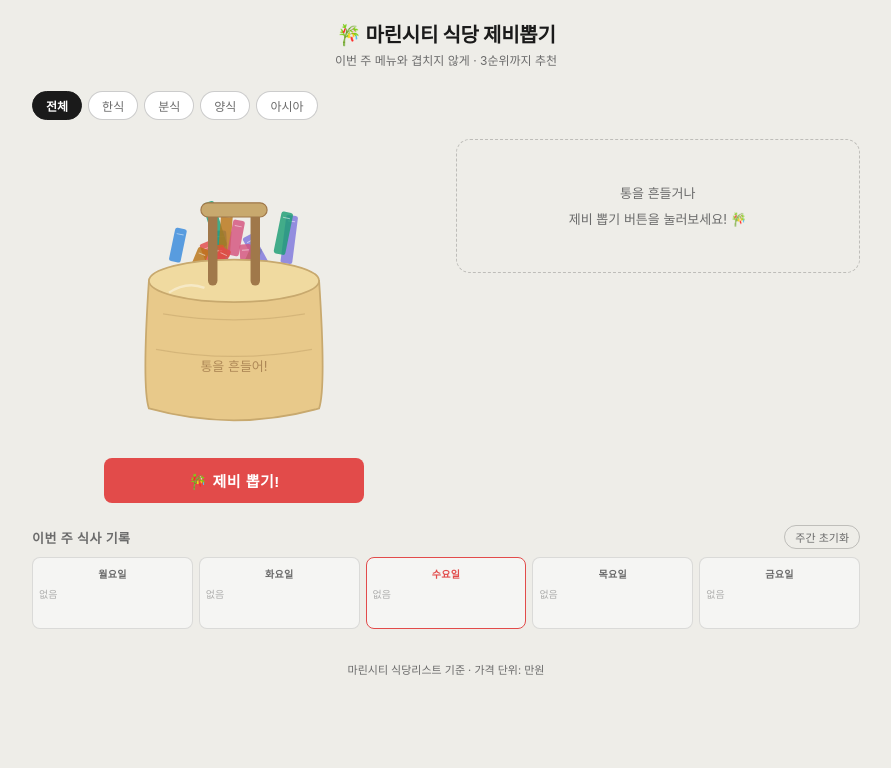
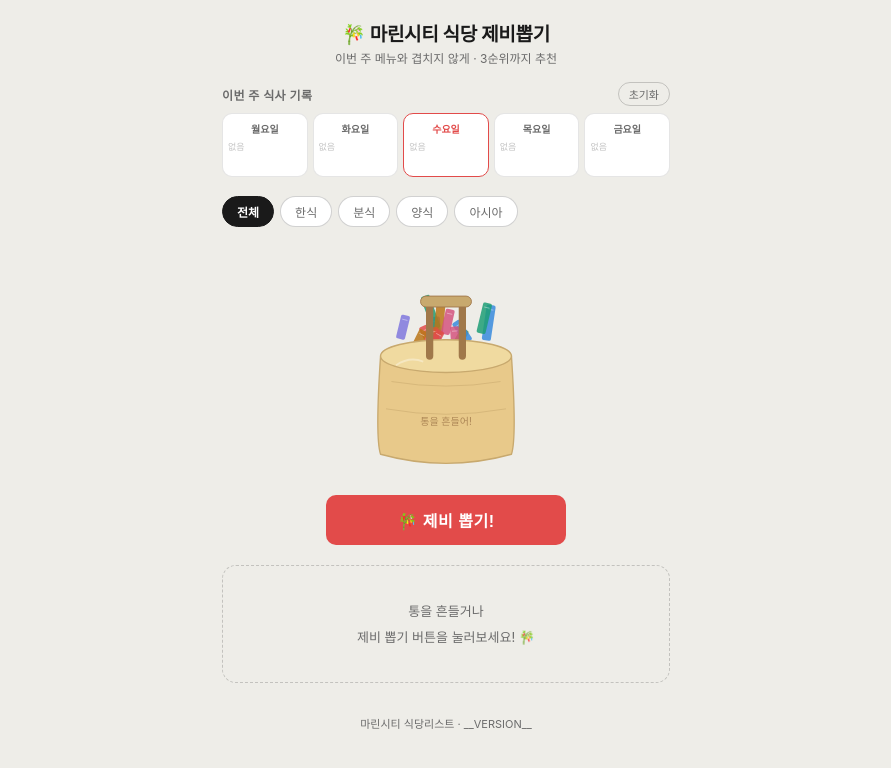
Before and after one commit to sundc753-byte/kobcmenu, a plain HTML site: page index.html in a window 1280 px wide. Shown: the whole page, without its empty margins (194-1085 px from the left). Drawn offline with Linux system fonts and the light colour scheme.

Commit message:
Update index.html

```diff
--- a/index.html
+++ b/index.html
@@ -4,107 +4,126 @@
   <meta charset="UTF-8" />
   <meta name="viewport" content="width=device-width, initial-scale=1.0, maximum-scale=1.0" />
   <meta name="apple-mobile-web-app-capable" content="yes" />
+  <meta name="apple-mobile-web-app-status-bar-style" content="default" />
   <meta name="theme-color" content="#f5f5f3" media="(prefers-color-scheme: light)" />
   <meta name="theme-color" content="#1c1c1e" media="(prefers-color-scheme: dark)" />
   <title>마린시티 식당 제비뽑기</title>
   <style>
     *, *::before, *::after { box-sizing: border-box; margin: 0; padding: 0; }
     :root {
-      --bg:    #ffffff; --bg2:   #f5f5f3; --bg3:   #eeede8;
-      --text:  #1a1a1a; --text2: #6b6b6b;
-      --bd:    rgba(0,0,0,0.11); --bd2: rgba(0,0,0,0.2);
-      --r-md:  8px; --r-lg: 14px;
-      --accent: #E24B4A;
+      --bg:#ffffff; --bg2:#f5f5f3; --bg3:#eeede8;
+      --text:#1a1a1a; --text2:#6b6b6b;
+      --bd:rgba(0,0,0,0.10); --bd2:rgba(0,0,0,0.18);
+      --r-md:10px; --r-lg:14px; --accent:#E24B4A;
     }
     @media (prefers-color-scheme: dark) {
       :root {
         --bg:#1c1c1e; --bg2:#2c2c2e; --bg3:#3a3a3c;
         --text:#f2f2f7; --text2:#aeaeb2;
-        --bd:rgba(255,255,255,0.1); --bd2:rgba(255,255,255,0.2);
+        --bd:rgba(255,255,255,0.10); --bd2:rgba(255,255,255,0.18);
       }
     }
-    html, body { min-height:100%; background:var(--bg3); color:var(--text);
+    html, body {
+      min-height:100%; background:var(--bg3); color:var(--text);
       font-family:-apple-system,BlinkMacSystemFont,'Noto Sans KR','Malgun Gothic',sans-serif;
-      -webkit-font-smoothing:antialiased; }
-
-    #app { max-width:860px; margin:0 auto; padding:1.2rem 1rem 3rem; }
+      -webkit-font-smoothing:antialiased;
+    }
+    #app { max-width:480px; margin:0 auto; padding:1.2rem 1rem 3rem; }
 
     /* ── 헤더 ── */
-    .header { text-align:center; margin-bottom:1.4rem; }
-    .header h1 { font-size:20px; font-weight:700; letter-spacing:-.3px; }
+    .header { text-align:center; margin-bottom:1rem; }
+    .header h1 { font-size:19px; font-weight:700; letter-spacing:-.3px; }
     .header p  { font-size:12px; color:var(--text2); margin-top:3px; }
 
+    /* ── 주간 기록 ── */
+    .week-section { margin-bottom:1.2rem; }
+    .week-title {
+      font-size:12px; font-weight:600; color:var(--text2);
+      letter-spacing:.4px; margin-bottom:7px;
+      display:flex; align-items:center; justify-content:space-between;
+    }
+    .week-reset {
+      font-size:11px; padding:3px 10px; border-radius:20px; cursor:pointer;
+      border:0.5px solid var(--bd2); background:transparent; color:var(--text2);
+      -webkit-tap-highlight-color:transparent;
+    }
+    .week-reset:active { color:var(--accent); border-color:var(--accent); }
+    .week-grid { display:grid; grid-template-columns:repeat(5,1fr); gap:5px; }
+    .day-card {
+      background:var(--bg); border-radius:var(--r-md);
+      border:0.5px solid var(--bd); padding:7px 5px; min-height:64px;
+    }
+    .today-mark { border-color:var(--accent); }
+    .today-mark .day-label { color:var(--accent); }
+    .day-label { font-size:10px; font-weight:700; color:var(--text2); text-align:center; margin-bottom:4px; }
+    .day-meals { display:flex; flex-direction:column; gap:3px; }
+    .meal-chip {
+      font-size:9px; padding:2px 4px; border-radius:4px;
+      background:var(--bg2); color:var(--text2);
+      display:flex; align-items:center; justify-content:space-between; gap:2px;
+    }
+    .meal-chip span { overflow:hidden; text-overflow:ellipsis; white-space:nowrap; }
+    .meal-del { flex-shrink:0; cursor:pointer; color:var(--text2); font-size:9px; padding:0 1px; }
+    .meal-del:active { color:var(--accent); }
+
     /* ── 필터 ── */
-    .filter-row { display:flex; gap:6px; flex-wrap:wrap; margin-bottom:1.2rem; align-items:center; }
+    .filter-row {
+      display:flex; gap:6px; flex-wrap:nowrap; overflow-x:auto;
+      margin-bottom:1.1rem; padding-bottom:2px;
+      -webkit-overflow-scrolling:touch; scrollbar-width:none;
+    }
+    .filter-row::-webkit-scrollbar { display:none; }
     .filter-btn {
-      font-size:12px; padding:5px 13px; border-radius:20px; cursor:pointer;
+      flex-shrink:0; font-size:12px; padding:6px 14px; border-radius:20px; cursor:pointer;
       border:0.5px solid var(--bd2); background:var(--bg); color:var(--text2);
       transition:background .15s,color .15s; -webkit-tap-highlight-color:transparent;
     }
-    .filter-btn.active { background:var(--text); color:var(--bg); border-color:var(--text); font-weight:600; }
-
-    /* ── 메인 레이아웃 ── */
-    .main-layout { display:grid; grid-template-columns:1fr 1fr; gap:1.2rem; }
-    @media(max-width:580px){ .main-layout{grid-template-columns:1fr;} }
+    .filter-btn.active {
+      background:var(--text); color:var(--bg);
+      border-color:var(--text); font-weight:600;
+    }
 
     /* ── 제비뽑기 통 ── */
-    .lottery-section { display:flex; flex-direction:column; align-items:center; gap:12px; }
-
+    .lottery-section { display:flex; flex-direction:column; align-items:center; gap:12px; margin-bottom:1.2rem; }
     .jar-wrap {
-      position:relative; width:100%; max-width:260px;
-      cursor:pointer; -webkit-tap-highlight-color:transparent;
-      user-select:none;
+      width:60%; max-width:200px; cursor:pointer;
+      -webkit-tap-highlight-color:transparent; user-select:none;
     }
     .jar-wrap svg { width:100%; height:auto; display:block; }
-
-    /* 제비 종이들 */
-    .slip { transition: transform .3s, opacity .3s; }
-    .slip.out { animation: flyOut .5s ease-in forwards; }
-    @keyframes flyOut {
-      0%   { transform: translateY(0) rotate(0deg); opacity:1; }
-      100% { transform: translateY(-120px) rotate(25deg); opacity:0; }
+    .jar-wrap.shaking { animation:shake .55s ease; }
+    @keyframes shake {
+      0%,100%{transform:rotate(0) translateX(0)}
+      10%{transform:rotate(-7deg) translateX(-4px)}
+      25%{transform:rotate(7deg) translateX(4px)}
+      40%{transform:rotate(-5deg) translateX(-3px)}
+      55%{transform:rotate(5deg) translateX(3px)}
+      70%{transform:rotate(-3deg) translateX(-2px)}
+      85%{transform:rotate(3deg) translateX(2px)}
     }
-
-    /* 흔들기 애니메이션 */
-    .jar-wrap.shaking { animation: shake .5s ease; }
-    @keyframes shake {
-      0%,100%{transform:rotate(0)}
-      15%{transform:rotate(-8deg)}
-      30%{transform:rotate(8deg)}
-      45%{transform:rotate(-6deg)}
-      60%{transform:rotate(6deg)}
-      75%{transform:rotate(-3deg)}
-      90%{transform:rotate(3deg)}
+    #draw-btn {
+      width:80%; max-width:240px; padding:13px;
+      font-size:16px; font-weight:700; cursor:pointer;
+      border-radius:var(--r-md); border:none;
+      background:var(--accent); color:#fff; letter-spacing:.5px;
+      transition:opacity .15s,transform .1s; -webkit-tap-highlight-color:transparent;
     }
-
-    #draw-btn {
-      width:100%; max-width:260px; padding:12px;
-      font-size:15px; font-weight:700; cursor:pointer;
-      border-radius:var(--r-md); border:none;
-      background:var(--accent); color:#fff;
-      letter-spacing:.5px;
-      transition:opacity .15s, transform .1s;
-      -webkit-tap-highlight-color:transparent;
-    }
-    #draw-btn:hover  { opacity:.88; }
-    #draw-btn:active { transform:scale(.97); }
+    #draw-btn:active { transform:scale(.97); opacity:.88; }
     #draw-btn:disabled { background:var(--bg3); color:var(--text2); cursor:not-allowed; transform:none; }
 
     /* ── 결과 ── */
-    .results-section { display:flex; flex-direction:column; gap:9px; }
+    .results-section { display:flex; flex-direction:column; gap:8px; }
     .empty-state {
       font-size:13px; color:var(--text2); text-align:center;
-      padding:2.5rem 1rem; border:0.5px dashed var(--bd2);
+      padding:2rem 1rem; border:0.5px dashed var(--bd2);
       border-radius:var(--r-lg); line-height:2;
     }
     .result-card {
       background:var(--bg); border:0.5px solid var(--bd);
-      border-radius:var(--r-lg); padding:11px 14px;
+      border-radius:var(--r-lg); padding:12px 14px;
     }
     .result-card.rank-1 { border:2px solid #E24B4A; }
     .result-card.rank-2 { border:1.5px solid #BA7517; }
     .result-card.rank-3 { border:1px solid #185FA5; }
-
     .rank-badge {
       display:inline-block; font-size:10px; font-weight:700;
       padding:2px 8px; border-radius:20px; margin-bottom:5px;
@@ -112,74 +131,46 @@
     .rank-1 .rank-badge { background:#FCEBEB; color:#A32D2D; }
     .rank-2 .rank-badge { background:#FAEEDA; color:#854F0B; }
     .rank-3 .rank-badge { background:#E6F1FB; color:#0C447C; }
-
-    .restaurant-name { font-size:15px; font-weight:600; color:var(--text); }
+    .restaurant-name { font-size:16px; font-weight:600; color:var(--text); }
     .restaurant-meta { font-size:11px; color:var(--text2); margin-top:4px; display:flex; flex-wrap:wrap; gap:4px; }
     .tag { font-size:11px; padding:2px 7px; border-radius:4px; background:var(--bg2); color:var(--text2); }
     .menu-text { font-size:12px; color:var(--text2); margin-top:4px; }
-
     .eat-btn {
-      margin-top:8px; padding:5px 12px; font-size:12px; font-weight:600;
-      border-radius:20px; cursor:pointer; border:1px solid var(--accent);
+      margin-top:9px; width:100%; padding:9px;
+      font-size:13px; font-weight:600;
+      border-radius:var(--r-md); cursor:pointer;
+      border:1.5px solid var(--accent);
       background:transparent; color:var(--accent);
-      transition:background .15s, color .15s;
-      -webkit-tap-highlight-color:transparent;
+      transition:background .15s,color .15s; -webkit-tap-highlight-color:transparent;
     }
-    .eat-btn:hover { background:var(--accent); color:#fff; }
-    .eat-btn.eaten { background:var(--bg2); color:var(--text2); border-color:var(--bd2); cursor:default; }
-
-    /* ── 주간 기록 ── */
-    .week-section { margin-top:1.4rem; }
-    .week-title {
-      font-size:13px; font-weight:600; color:var(--text2);
-      text-transform:uppercase; letter-spacing:.5px; margin-bottom:8px;
-      display:flex; align-items:center; justify-content:space-between;
+    .eat-btn:active { background:var(--accent); color:#fff; }
+    .eat-btn.eaten {
+      background:var(--bg2); color:var(--text2);
+      border-color:var(--bd2); cursor:default;
     }
-    .week-reset {
-      font-size:11px; padding:3px 10px; border-radius:20px; cursor:pointer;
-      border:0.5px solid var(--bd2); background:transparent; color:var(--text2);
-      -webkit-tap-highlight-color:transparent;
-    }
-    .week-reset:hover { color:var(--accent); border-color:var(--accent); }
-
-    .week-grid {
-      display:grid; grid-template-columns:repeat(5,1fr); gap:6px;
-    }
-    .day-card {
-      background:var(--bg2); border-radius:var(--r-md);
-      border:0.5px solid var(--bd); padding:8px 6px; min-height:72px;
-    }
-    .day-label {
-      font-size:10px; font-weight:700; color:var(--text2);
-      text-align:center; margin-bottom:5px; letter-spacing:.3px;
-    }
-    .day-meals { display:flex; flex-direction:column; gap:3px; }
-    .meal-chip {
-      font-size:10px; padding:2px 5px; border-radius:4px;
-      background:var(--bg3); color:var(--text2);
-      white-space:nowrap; overflow:hidden; text-overflow:ellipsis;
-      display:flex; align-items:center; justify-content:space-between; gap:2px;
-    }
-    .meal-chip span { overflow:hidden; text-overflow:ellipsis; white-space:nowrap; }
-    .meal-del {
-      flex-shrink:0; font-size:10px; cursor:pointer; color:var(--text2);
-      line-height:1; padding:0 1px;
-    }
-    .meal-del:hover { color:var(--accent); }
-
-    .today-mark .day-label { color:var(--accent); }
-    .today-mark { border-color:var(--accent); }
 
     footer { text-align:center; margin-top:2rem; font-size:11px; color:var(--text2); }
   </style>
 </head>
 <body>
 <div id="app">
+
+  <!-- 헤더 -->
   <div class="header">
     <h1>🎋 마린시티 식당 제비뽑기</h1>
     <p>이번 주 메뉴와 겹치지 않게 · 3순위까지 추천</p>
   </div>
 
+  <!-- 주간 기록 -->
+  <div class="week-section">
+    <div class="week-title">
+      <span>이번 주 식사 기록</span>
+      <button class="week-reset" onclick="resetWeek()">초기화</button>
+    </div>
+    <div class="week-grid" id="week-grid"></div>
+  </div>
+
+  <!-- 필터 -->
   <div class="filter-row">
     <button class="filter-btn active" data-filter="전체"   onclick="setFilter(this)">전체</button>
     <button class="filter-btn" data-filter="한식"   onclick="setFilter(this)">한식</button>
@@ -188,57 +179,37 @@
     <button class="filter-btn" data-filter="아시아" onclick="setFilter(this)">아시아</button>
   </div>
 
-  <div class="main-layout">
-    <!-- 왼쪽: 제비뽑기 통 -->
+  <!-- 제비뽑기 -->
   <div class="lottery-section">
     <div class="jar-wrap" id="jar" onclick="draw()">
       <svg viewBox="0 0 220 260" xmlns="http://www.w3.org/2000/svg">
-          <!-- 제비 종이들 (통 안) -->
         <g id="slips"></g>
-          <!-- 통 몸통 -->
-          <ellipse cx="110" cy="210" rx="72" ry="16" fill="#c8a96e" opacity=".5"/>
+        <ellipse cx="110" cy="210" rx="72" ry="16" fill="#c8a96e" opacity=".4"/>
         <path d="M38 120 Q32 210 38 228 Q110 248 182 228 Q188 210 182 120 Z"
               fill="#e8c98a" stroke="#c8a96e" stroke-width="1.5"/>
-          <!-- 통 무늬 -->
         <path d="M50 148 Q110 158 170 148" fill="none" stroke="#c8a96e" stroke-width="1" opacity=".6"/>
         <path d="M44 178 Q110 190 176 178" fill="none" stroke="#c8a96e" stroke-width="1" opacity=".6"/>
-          <!-- 통 입구 타원 -->
         <ellipse cx="110" cy="120" rx="72" ry="18" fill="#f0daa0" stroke="#c8a96e" stroke-width="1.5"/>
-          <!-- 손잡이 막대 -->
         <rect x="88" y="60" width="8" height="64" rx="4" fill="#a0784a"/>
         <rect x="124" y="60" width="8" height="64" rx="4" fill="#a0784a"/>
         <rect x="82" y="54" width="56" height="12" rx="6" fill="#c8a96e" stroke="#a0784a" stroke-width="1"/>
-          <!-- 통 광택 -->
-          <path d="M55 130 Q70 120 85 126" fill="none" stroke="#fff" stroke-width="2" opacity=".4"/>
-          <!-- 흔들기 힌트 텍스트 -->
+        <path d="M55 130 Q70 120 85 126" fill="none" stroke="#fff" stroke-width="2" opacity=".35"/>
         <text x="110" y="196" text-anchor="middle" font-size="11"
               font-family="-apple-system,sans-serif" fill="#a0784a" opacity=".8">통을 흔들어!</text>
       </svg>
     </div>
-
     <button id="draw-btn" onclick="draw()">🎋 제비 뽑기!</button>
   </div>
 
-    <!-- 오른쪽: 결과 -->
+  <!-- 결과 -->
   <div class="results-section" id="results">
     <div class="empty-state">통을 흔들거나<br>제비 뽑기 버튼을 눌러보세요! 🎋</div>
   </div>
-  </div>
 
-  <!-- 주간 기록 -->
-  <div class="week-section">
-    <div class="week-title">
-      <span>이번 주 식사 기록</span>
-      <button class="week-reset" onclick="resetWeek()">주간 초기화</button>
-    </div>
-    <div class="week-grid" id="week-grid"></div>
-  </div>
-
-  <footer>마린시티 식당리스트 기준 · 가격 단위: 만원</footer>
+  <footer>마린시티 식당리스트 · <span id="ver">__VERSION__</span></footer>
 </div>
 
 <script>
-// ── 데이터 ──────────────────────────────────────
 const RESTAURANTS = [
   {name:"창가자미",          loc:"골든머르시아",       type:"한식",   menu:"미역국, 물회",           price:2.0},
   {name:"해윤대대박",        loc:"골든머르시아",       type:"한식",   menu:"곰탕, 해장국",           price:1.6},
@@ -291,16 +262,14 @@ const RESTAURANTS = [
   {name:"치즈치즈치즈",      loc:"현대카멜리아",       type:"양식",   menu:"파스타, 뇨끼 등",        price:1.5},
 ];
 
-const DAYS   = ["월","화","수","목","금"];
-const KEY    = "marinLottery_v3";
-const COLORS_SLIP = ["#E24B4A","#378ADD","#1D9E75","#BA7517","#7F77DD","#D4537E","#D85A30","#639922"];
+const DAYS = ["월","화","수","목","금"];
+const KEY  = "marinLottery_v3";
+const SLIP_COLORS = ["#E24B4A","#7F77DD","#1D9E75","#BA7517","#378ADD","#D4537E","#D85A30","#639922"];
 
-// ── 상태 ────────────────────────────────────────
 let curFilter = "전체";
 let drawing   = false;
 let weekData  = {week:"", days:{월:[],화:[],수:[],목:[],금:[]}};
 
-// ── 초기화 ──────────────────────────────────────
 (function init(){
   try {
     const raw = localStorage.getItem(KEY);
@@ -308,69 +277,54 @@ let weekData  = {week:"", days:{월:[],화:[],수:[],목:[],금:[]}};
       const saved = JSON.parse(raw);
       if(saved.week === getWeekKey()) weekData = saved;
       else weekData.week = getWeekKey();
-    } else {
-      weekData.week = getWeekKey();
-    }
+    } else { weekData.week = getWeekKey(); }
   } catch(e){ weekData.week = getWeekKey(); }
   renderWeek();
   renderSlips();
 })();
 
 function getWeekKey(){
-  const d = new Date();
-  const day = d.getDay();
+  const d = new Date(), day = d.getDay();
   const mon = new Date(d);
-  mon.setDate(d.getDate() - (day === 0 ? 6 : day - 1));
+  mon.setDate(d.getDate() - (day===0?6:day-1));
   return mon.toISOString().slice(0,10);
 }
-
 function getToday(){
-  const map = {1:"월",2:"화",3:"수",4:"목",5:"금"};
-  return map[new Date().getDay()] || null;
+  return {1:"월",2:"화",3:"수",4:"목",5:"금"}[new Date().getDay()] || null;
 }
-
 function getUsedNames(){
-  return Object.values(weekData.days).flat().map(m => m.name);
+  return Object.values(weekData.days).flat().map(m=>m.name);
 }
-
-// ── 필터 ────────────────────────────────────────
 function setFilter(btn){
   document.querySelectorAll(".filter-btn").forEach(b=>b.classList.remove("active"));
   btn.classList.add("active");
   curFilter = btn.dataset.filter;
   renderSlips();
 }
-
 function getPool(){
   const used = getUsedNames();
-  let pool = RESTAURANTS.filter(r => !used.includes(r.name));
-  if(curFilter !== "전체") pool = pool.filter(r => r.type === curFilter);
+  let pool = RESTAURANTS.filter(r=>!used.includes(r.name));
+  if(curFilter!=="전체") pool = pool.filter(r=>r.type===curFilter);
   return pool;
 }
-
-// ── 제비 그리기 (통 안) ─────────────────────────
 function renderSlips(){
-  const pool = getPool();
+  const pool  = getPool();
   const count = Math.min(pool.length, 14);
-  const g = document.getElementById("slips");
+  const g     = document.getElementById("slips");
   g.innerHTML = "";
-  for(let i = 0; i < count; i++){
-    const x = 55 + Math.random() * 100;
-    const y = 90 + Math.random() * 40;
-    const rot = -30 + Math.random() * 60;
-    const col = COLORS_SLIP[i % COLORS_SLIP.length];
-    const h = 28 + Math.random() * 14;
+  for(let i=0; i<count; i++){
+    const x   = 55 + Math.random()*100;
+    const y   = 88 + Math.random()*38;
+    const rot = -35 + Math.random()*70;
+    const col = SLIP_COLORS[i % SLIP_COLORS.length];
+    const h   = 26 + Math.random()*14;
     g.innerHTML += `
-      <g transform="translate(${x},${y}) rotate(${rot})" class="slip">
-        <rect x="-5" y="${-h}" width="10" height="${h}" rx="2"
-              fill="${col}" opacity="0.82"/>
-        <line x1="-3" y1="${-h+5}" x2="3" y2="${-h+5}"
-              stroke="#fff" stroke-width="0.8" opacity=".5"/>
+      <g transform="translate(${x},${y}) rotate(${rot})">
+        <rect x="-5" y="${-h}" width="10" height="${h}" rx="2" fill="${col}" opacity="0.85"/>
+        <line x1="-3" y1="${-h+5}" x2="3" y2="${-h+5}" stroke="#fff" stroke-width="0.8" opacity=".5"/>
       </g>`;
   }
 }
-
-// ── 제비뽑기 ────────────────────────────────────
 function draw(){
   if(drawing) return;
   const pool = getPool();
@@ -378,35 +332,25 @@ function draw(){
     alert("남은 식당이 3개 미만입니다.\n주간 기록을 초기화하거나 다른 카테고리를 선택해주세요.");
     return;
   }
-
   drawing = true;
   document.getElementById("draw-btn").disabled = true;
-
-  // 흔들기
   const jar = document.getElementById("jar");
   jar.classList.add("shaking");
-
   setTimeout(()=>{
     jar.classList.remove("shaking");
-
-    // 결과 뽑기
     const shuffled = [...pool].sort(()=>Math.random()-.5);
-    const picked   = shuffled.slice(0, 3);
-
     renderSlips();
-    renderResults(picked);
-
+    renderResults(shuffled.slice(0,3));
     drawing = false;
     document.getElementById("draw-btn").disabled = false;
+    // 결과 영역으로 스크롤
+    document.getElementById("results").scrollIntoView({behavior:"smooth", block:"start"});
   }, 600);
 }
-
-// ── 결과 렌더링 ──────────────────────────────────
 function renderResults(picked){
   const labels  = ["🥇 1순위","🥈 2순위","🥉 3순위"];
   const classes = ["rank-1","rank-2","rank-3"];
   const today   = getToday();
-
   document.getElementById("results").innerHTML = picked.map((r,i)=>`
     <div class="result-card ${classes[i]}" id="card-${i}">
       <span class="rank-badge">${labels[i]}</span>
@@ -418,73 +362,47 @@ function renderResults(picked){
       </div>
       <div class="menu-text">${r.menu}</div>
       ${today
-        ? `<button class="eat-btn" onclick="markEaten('${r.name}','${r.menu}',${i})">
-             ✅ 오늘(${today}) 먹었어요!
-           </button>`
-        : `<div style="font-size:11px;color:var(--text2);margin-top:6px;">주말은 기록 없음</div>`
+        ? `<button class="eat-btn" onclick="markEaten('${r.name}','${r.menu}',${i})">✅ 오늘(${today}요일) 먹었어요!</button>`
+        : `<div style="font-size:11px;color:var(--text2);margin-top:6px;">주말은 기록 없음</div>`}
+    </div>`).join("");
 }
-    </div>
-  `).join("");
-}
-
-// ── 먹은 것 기록 ────────────────────────────────
 function markEaten(name, menu, cardIdx){
   const today = getToday();
   if(!today) return;
-
-  // 이미 오늘 기록에 있으면 pass
-  if(weekData.days[today].find(m=>m.name===name)){
-    alert("이미 오늘 기록에 있어요!");
-    return;
+  if(weekData.days[today].find(m=>m.name===name)){ alert("이미 오늘 기록에 있어요!"); return; }
+  weekData.days[today].push({name, menu});
+  saveData(); renderWeek(); renderSlips();
+  const btn = document.querySelector(`#card-${cardIdx} .eat-btn`);
+  if(btn){ btn.textContent="✔ 기록 완료!"; btn.classList.add("eaten"); btn.disabled=true; }
 }
-
-  weekData.days[today].push({name, menu});
-  saveData();
-  renderWeek();
-  renderSlips();
-
-  // 버튼 → 완료 표시
-  const btn = document.querySelector(`#card-${cardIdx} .eat-btn`);
-  if(btn){ btn.textContent = "✔ 기록 완료!"; btn.classList.add("eaten"); btn.disabled = true; }
-}
-
-// ── 주간 기록 렌더링 ─────────────────────────────
 function renderWeek(){
   const today = getToday();
-  const grid  = document.getElementById("week-grid");
-  grid.innerHTML = DAYS.map(day=>{
-    const meals  = weekData.days[day] || [];
-    const isToday = day === today;
-    const chips  = meals.map((m,i)=>`
+  document.getElementById("week-grid").innerHTML = DAYS.map(day=>{
+    const meals   = weekData.days[day]||[];
+    const isToday = day===today;
+    const chips   = meals.map((m,i)=>`
       <div class="meal-chip">
         <span title="${m.name}">${m.name}</span>
-        <span class="meal-del" onclick="deleteMeal('${day}',${i})" title="삭제">✕</span>
+        <span class="meal-del" onclick="deleteMeal('${day}',${i})">✕</span>
       </div>`).join("");
     return `
       <div class="day-card ${isToday?"today-mark":""}">
         <div class="day-label">${day}요일</div>
-        <div class="day-meals">${chips || '<span style="font-size:10px;color:var(--text2);opacity:.5;">없음</span>'}</div>
+        <div class="day-meals">${chips||'<span style="font-size:9px;color:var(--text2);opacity:.4;">없음</span>'}</div>
       </div>`;
   }).join("");
 }
-
 function deleteMeal(day, idx){
   weekData.days[day].splice(idx,1);
-  saveData();
-  renderWeek();
-  renderSlips();
+  saveData(); renderWeek(); renderSlips();
 }
-
 function resetWeek(){
   if(!confirm("이번 주 기록을 전부 초기화할까요?")) return;
-  weekData.days = {월:[],화:[],수:[],목:[],금:[]};
-  saveData();
-  renderWeek();
-  renderSlips();
-  document.getElementById("results").innerHTML =
+  weekData.days={월:[],화:[],수:[],목:[],금:[]};
+  saveData(); renderWeek(); renderSlips();
+  document.getElementById("results").innerHTML=
     '<div class="empty-state">통을 흔들거나<br>제비 뽑기 버튼을 눌러보세요! 🎋</div>';
 }
-
 function saveData(){
   localStorage.setItem(KEY, JSON.stringify(weekData));
 }
```
Lines whose indentation alone changed are shown as unchanged.
